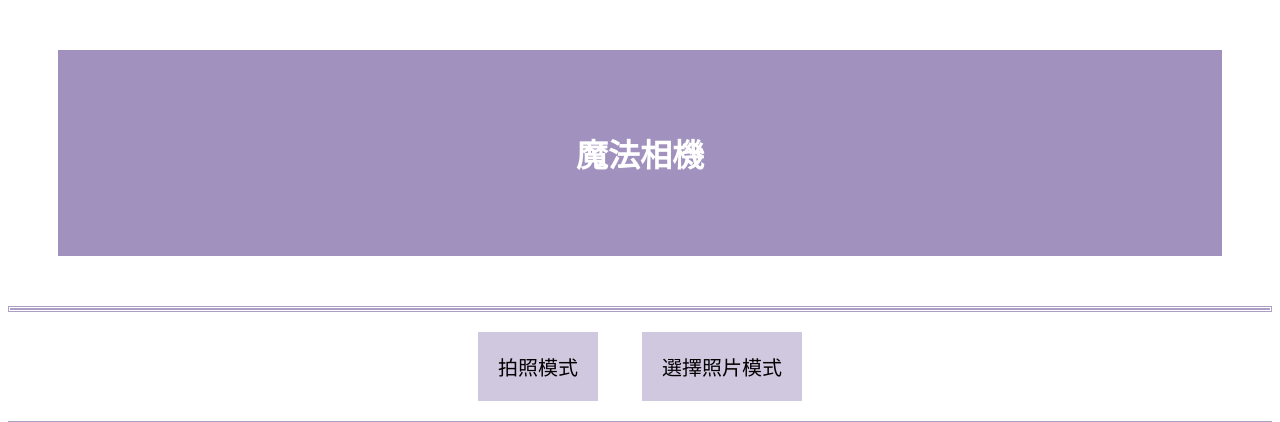
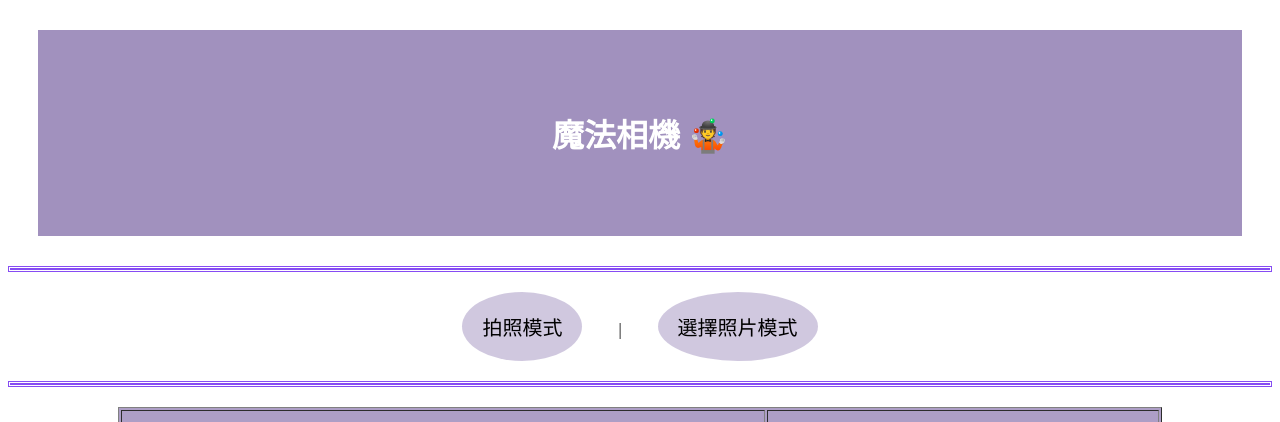
Before and after one commit to KuanHsuanHuang/multimedia_final, a Flask app: page / in a window 1280 px wide. Shown: the top 422 px of the page. Run offline with Flask 3, Linux system fonts and the light colour scheme.

Commit message:
Add files via upload

```diff
--- a/multimedia_final/templates/index.html
+++ b/multimedia_final/templates/index.html
@@ -69,13 +69,14 @@
 
         body{
 			background-color: white;
+
 		}
 
 		h1{
 			color: white;
 			text-align:center;
 			padding: 80px;
-			margin: 50px;
+			margin: 30px;
 			background-color:rgba(138, 118, 174, 0.8);
 
 		}
@@ -101,6 +102,9 @@
 			color: white;
 		}
 
+
+
+
 		.dropbtn {
     background-color:rgba(138, 118, 174, 0.4);
     color: black;
@@ -108,11 +112,16 @@
     font-size: 20px;
     border: none;
     cursor: pointer;
+    border-radius: 50%;
 }
 
 .dropdown {
     position: relative;
     display: inline-block;
+    border-radius: 50%;
+    border: none;
+    margin-left:auto;
+    margin-right:auto;
 }
 
 .dropdown-content {
@@ -121,6 +130,8 @@
     background-color:rgba(138, 118, 174, 0.7);
     min-width: 160px;
     box-shadow: 0px 8px 16px 0px rgba(0,0,0,0.2);
+    border-radius: 50%;
+    border: none;
 }
 
 .dropdown-content a {
@@ -128,19 +139,27 @@
     padding: 12px 20px;
     text-decoration: none;
     display: block;
+    border-radius: 50%;
+    border: none;
 }
 
 .dropdown-content a:hover {
-	background-color:rgba(223, 206, 255, 0.8);
+	background-color:rgba(81, 9, 216, 0.8);
   color:white;
+  border-radius: 50%;
+    border: none;
 }
 
 .dropdown:hover .dropdown-content {
     display: block;
+    border-radius: 50%;
+    border: none;
 }
 
 .dropdown:hover .dropbtn {
     background-color:rgba(79, 40, 151, 0.8);
+    border-radius: 50%;
+    border: none;
 }
 
 .na{
@@ -149,38 +168,46 @@
 
 	#popo{
 
-		color:rgba(138, 118, 174, 0.7);
+		color:rgba(83, 0, 238, 0.7);
 		border-style:double;
 		text-align:center;
 	}
 
 
     #pp{
-    	color: rgba(138, 118, 174, 0.7);
+    	color: rgba(89, 0, 255, 0.7);
     	background-color: rgba(138, 118, 174, 0.7);
         align-self: center;
     }
 
     #p{
-    	color: red;
-    	background-color: yellow;
+    	text-align:center;
+    	background-color: rgb(255, 255, 255);
     }
+
+table{
+    margin-left:auto;
+    margin-right:auto;
+}
+
     </style>
-    <strong><h1>魔法相機</h1></strong>
+    <strong><h1>魔法相機 &#129337;</h1></strong>
     <p id="popo"></p>
     <div class="na">
     <div class="dropdown">
-    <button onclick="setMode('camera')" class="dropbtn">拍照模式</button>
-    &nbsp; &nbsp; &nbsp; &nbsp; &nbsp;
-    <button onclick="setMode('image')" class="dropbtn">選擇照片模式</button>
+    <button onclick="setMode('camera')" class="dropbtn"><a>拍照模式</a></button>
+    &nbsp;&nbsp;&nbsp;&nbsp;&nbsp;&nbsp;&nbsp;
+    |
+    &nbsp;&nbsp;&nbsp;&nbsp;&nbsp;&nbsp;&nbsp;
+    <button onclick="setMode('image')" class="dropbtn"><a>選擇照片模式</a></button>
     </div><p id="popo"></p></div>
 
-    <table id="pp"><tr>
+    <table border id="pp"><tr>
     <td>
         <div id="camera-mode">
         <img src="{{ url_for('video_feed') }}" width="640" height="480" id="camera-preview">
-       <br>  <div class="dropdown"></div><button onclick="takeSnapshot()"  class="dropbtn">拍照</button></br>
-    </div></div>
+        </td>
+    </div>
 
     <div id="image-mode" style="display: none;">
         <h2>選擇本地圖片</h2>
@@ -192,13 +219,30 @@
 
     <td>
         <h1>請挑選濾鏡</h1>
+        <div class="dropdown">
+        &nbsp;&nbsp;&nbsp;
         <button onclick="activateBlackAndWhiteMode()" class="dropbtn"><a>黑白風</a></button>
-        <button class="dropbtn"><a>像素風</a></button>
-        <button class="dropbtn"><a>復古風</a></button>
-        <button class="dropbtn"><a>鮮豔風</a></button>
-        <button class="dropbtn"><a>戲劇風</a></button>
+        &nbsp;&nbsp;&nbsp; &nbsp;&nbsp;&nbsp;
+        <button onclick="setMode('camera')" class="dropbtn"><a>像素風</a></button>
+        &nbsp;&nbsp;&nbsp; &nbsp;&nbsp;&nbsp;
+        <button onclick="setMode('camera')" class="dropbtn"><a>復古風</a></button>
 
-   </td>
+        <br> <br>
+        &nbsp;&nbsp;&nbsp;
+        <button onclick="setMode('camera')" class="dropbtn"><a>鮮豔風</a></button>
+        &nbsp;&nbsp;&nbsp; &nbsp;&nbsp;&nbsp;
+        <button onclick="setMode('camera')" class="dropbtn"><a>戲劇風</a></button>
+        &nbsp;&nbsp;&nbsp; &nbsp;&nbsp;&nbsp;
+        <button onclick="setMode('camera')" class="dropbtn"><a>底片風</a></button>
+
+        </div>
+    <br> <br>
+    <div class="dropdown">
+        &nbsp;&nbsp;&nbsp; &nbsp;&nbsp;&nbsp;&nbsp;&nbsp;&nbsp; &nbsp;&nbsp;&nbsp;&nbsp;&nbsp;&nbsp; &nbsp;&nbsp;&nbsp;&nbsp;&nbsp;&nbsp; &nbsp;&nbsp;&nbsp;
+        &nbsp;&nbsp;&nbsp; &nbsp;&nbsp;&nbsp;&nbsp;&nbsp;&nbsp;
+    <button onclick="takeSnapshot()"  class="dropbtn" id="p">拍照</button></br>
+    </div>
+    </td>
     </tr></table>
 
 </body>
```
